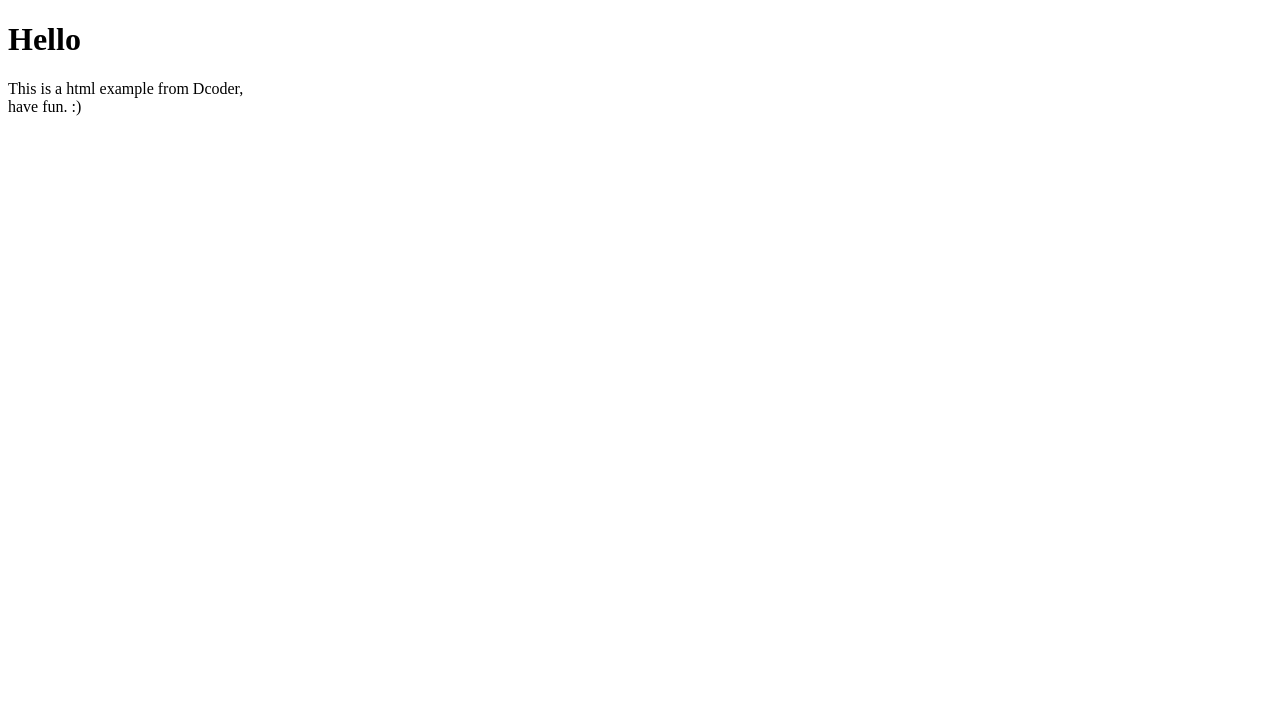
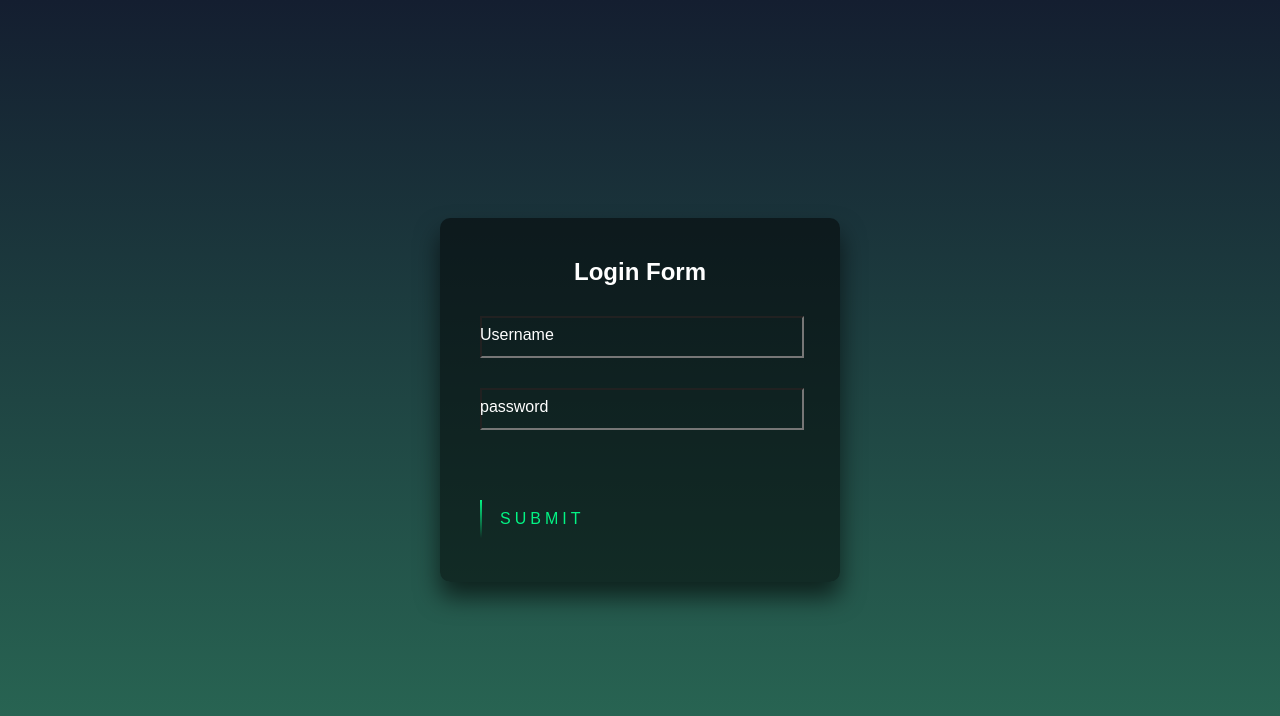
Before and after one commit to kinganik6263/Web-host, a plain HTML site: page index.html in a window 1280 px wide. Drawn offline with Linux system fonts and the light colour scheme.

Commit message:
Update index.html

```diff
--- a/index.html
+++ b/index.html
@@ -1,11 +1,210 @@
-<!doctype html>
-<html>
- <head></head>
- <body>
-  <h1> Hello </h1>
-  <div>
-    This is a html example from Dcoder,
-   <br> have fun. :)
-  </div>
- </body>
+<!DOCTYPE html>
+<html lang="en">
+
+<head>
+    <meta charset="UTF-8">
+    <meta http-equiv="X-UA-Compatible" content="IE=edge">
+    <meta name="viewport" content="width=device-width, initial-scale=1.0">
+    <title>Login Form with Light Button</title>
+    <!-- important assets
+    linear-gradient(#141e30, #2a6c56)
+     box-shadow: 0 0 5px #03f484, 0 0 25px #03f484, 0 0 50px #03f484, 0 0 100px #03f484;
+
+    -->
+
+    <style>
+        html {
+            height: 100%;
+        }
+
+        body {
+            margin: 0;
+            padding: 0;
+            font-family: sans-serif;
+            background: linear-gradient(#141e30, #2a6c56);
+        }
+
+        .login-box {
+            position: absolute;
+            top: 50%;
+            left: 50%;
+            width: 400px;
+            padding: 40px;
+            transform: translate(-50%, -50%);
+            background: rgba(0, 0, 0, 0.5);
+            box-sizing: border-box;
+            box-shadow: 0 15px 25px rgba(0, 0, 0, 0.6);
+            border-radius: 10px;
+        }
+
+        .login-box h2 {
+            margin: 0 0 30px;
+            padding: 0;
+            color: #fff;
+            text-align: center;
+        }
+
+        .login-box .user-box {
+            position: relative;
+        }
+
+        .login-box .user-box input {
+            width: 100%;
+            padding: 10px 0;
+            font-size: 16px;
+            color: #fff;
+            margin-bottom: 30px;
+            outline: none;
+            background: transparent;
+        }
+
+        .login-box .user-box label {
+            position: absolute;
+            top: 0;
+            left: 0;
+            padding: 10px 0;
+            font-size: 16px;
+            color: #fff;
+            pointer-events: none;
+            transition: 0.5s;
+        }
+
+        .login-box .user-box input:focus~label,
+        .login-box .user-box input:valid~label {
+            top: -20px;
+            left: 0;
+            color: #03f484;
+            font-size: 12px;
+        }
+
+        .login-box form a {
+            position: relative;
+            display: inline-block;
+            padding: 10px 20px;
+            color: #03f484;
+            font-size: 16px;
+            text-decoration: none;
+            text-transform: uppercase;
+            overflow: hidden;
+            transition: 0.5s;
+            margin-top: 40px;
+            letter-spacing: 4px;
+        }
+
+        .login-box a:hover {
+            background: #03f484;
+            color: #fff;
+            border-radius: 5px;
+            box-shadow: 0 0 5px #03f484, 0 0 25px #03f484, 0 0 50px #03f484, 0 0 100px #03f484;
+        }
+
+        .login-box a span {
+            position: absolute;
+            display: block;
+        }
+
+        .login-box a span:nth-child(1) {
+            top: 0;
+            left: -100%;
+            width: 100%;
+            height: 2px;
+            background: linear-gradient(90deg, transparent, #03f484);
+            animation: btn-anim1 1s linear infinite;
+        }
+
+        @keyframes btn-anim1 {
+            0% {
+                left: -100%;
+            }
+            50%,
+            100% {
+                left: 100%;
+            }
+        }
+
+        .login-box a span:nth-child(2) {
+            top: -100%;
+            right: 0;
+            width: 2px;
+            height: 100%;
+            background: linear-gradient(180deg, transparent, #03f484);
+            animation: btn-anim2 1s linear infinite;
+            animation-delay: 0.25s;
+        }
+
+        @keyframes btn-anim2 {
+            0% {
+                top: -100%;
+            }
+            50%,
+            100% {
+                top: 100%;
+            }
+        }
+
+        .login-box a span:nth-child(3) {
+            bottom: 0;
+            right: 100%;
+            width: 100%;
+            height: 2px;
+            background: linear-gradient(270deg, transparent, #03f484);
+            animation: btn-anim3 1s linear infinite;
+            animation-delay: 0.5s;
+        }
+
+        @keyframes btn-anim3 {
+            0% {
+                right: -100%;
+            }
+            50%,
+            100% {
+                right: 100%;
+            }
+        }
+
+        .login-box a span:nth-child(4) {
+            bottom: -100%;
+            left: 0;
+            width: 2px;
+            height: 100%;
+            background: linear-gradient(360deg, transparent, #03f484);
+            animation: btn-anim4 1s linear infinite;
+            animation-delay: 0.75s;
+        }
+
+        @keyframes btn-anim4 {
+            0% {
+                bottom: -100%;
+            }
+            50%,
+            100% {
+                bottom: 100%;
+            }
+        }
+    </style>
+</head>
+
+<body>
+    <div class="login-box">
+        <h2>Login Form</h2>
+        <form action="">
+            <div class="user-box">
+                <input type="text" required>
+                <label for="">Username</label>
+            </div>
+            <div class="user-box">
+                <input type="password" required>
+                <label for="">password</label>
+            </div>
+            <a href="">
+                <span></span>
+                <span></span>
+                <span></span>
+                <span></span>Submit
+            </a>
+        </form>
+    </div>
+
+</body>
+
 </html>
```
